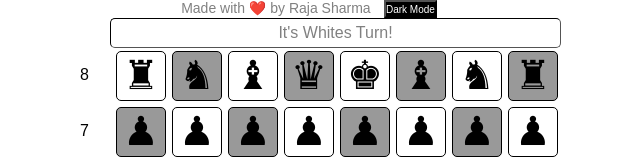
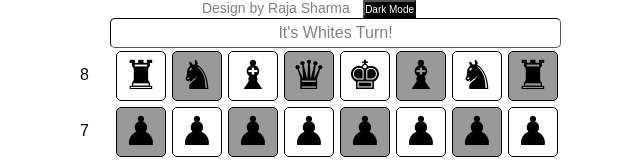
Before and after one commit to rajasharma585/playchess, a plain HTML site: page index.html in a window 1280 px wide. Shown: the top 160 px of the page, without its empty margins (331-971 px from the left). Drawn offline with nearby package versions, Linux system fonts and the light colour scheme.

Commit message:
Update index.html

```diff
--- a/index.html
+++ b/index.html
@@ -10,7 +10,7 @@
 
 <body>
     <div class="row1">
-    <p class="text-center">Made with ❤️ by Raja Sharma</p> &nbsp; &nbsp;
+    <p class="text-center">Design by Raja Sharma</p> &nbsp; &nbsp;
     <button id="btn" onclick="myFunction()">Dark Mode</button>
 
 
```
